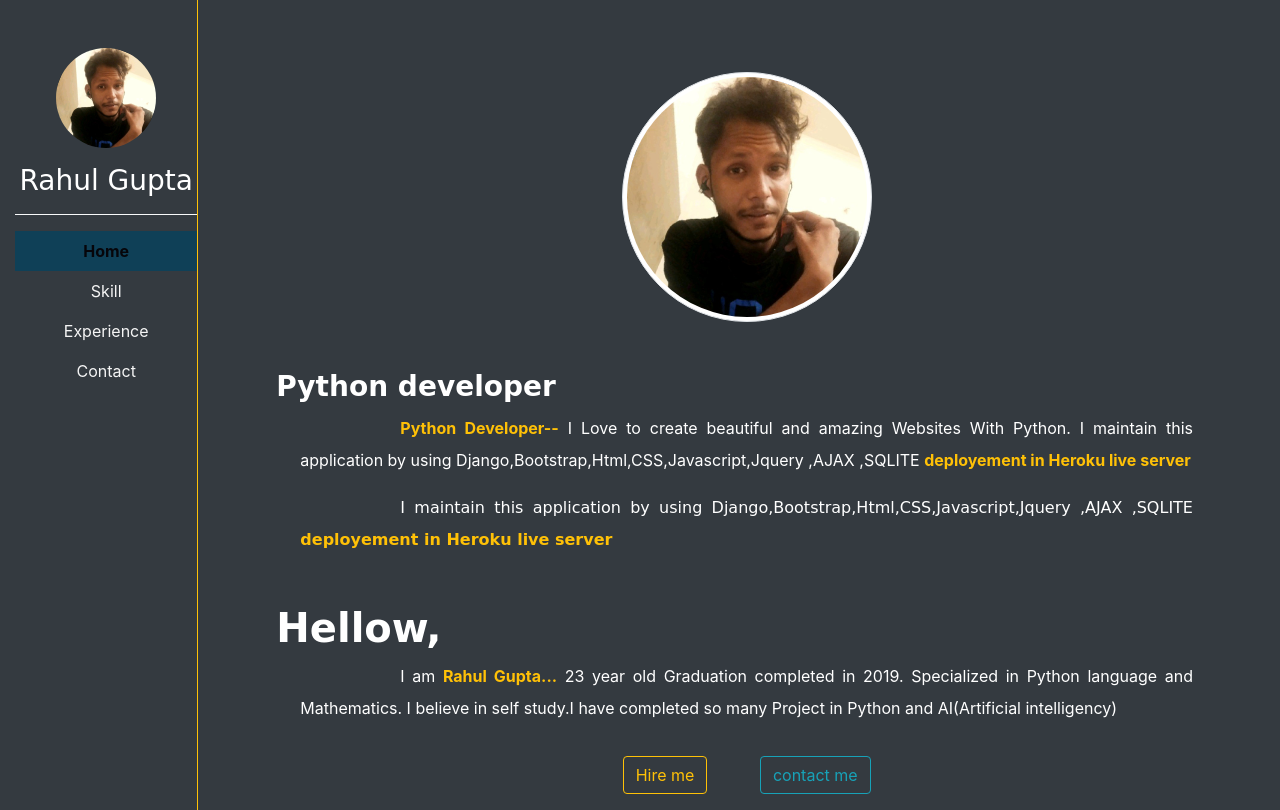
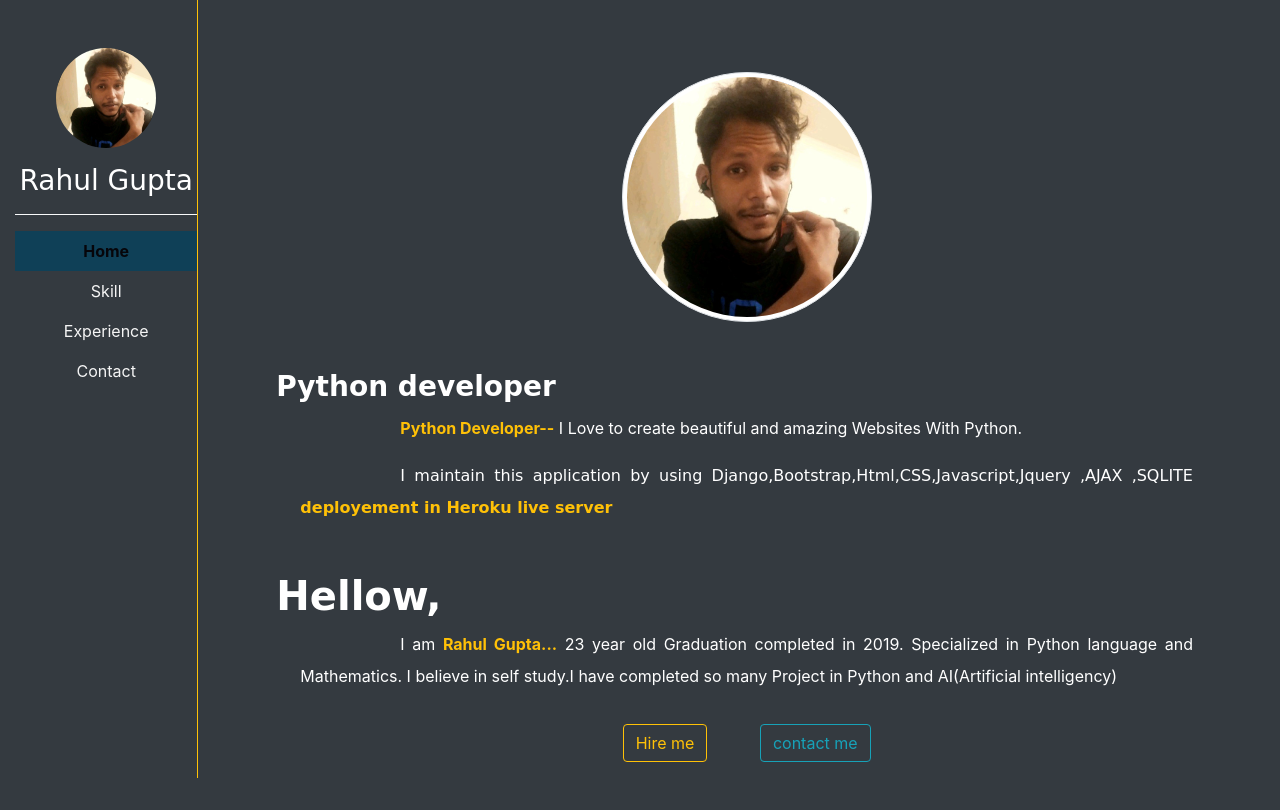
Before and after one commit to RahulGupta237/PortFolioResume, a Django app: page / in a window 1280 px wide. After the commit the page ends 778 px from the top, so only its background shows below. Run offline with Django 4.2, Linux system fonts and the light colour scheme; some libraries are stand-ins or nearby versions; some web fonts are replaced.

Commit message:
6th commit

```diff
--- a/portfolio/templates/portfolio/Home.html
+++ b/portfolio/templates/portfolio/Home.html
@@ -10,7 +10,7 @@
         <h3 class="font-weight-bold" style="font-family: 'Edu VIC WA NT Beginner', cursive;">Python developer</h3>
     <div class="px-4" style="line-height: 2rem;">
     <p style="text-indent: 100px;">
-    <b class="text-warning">Python Developer--</b> I Love to create beautiful and amazing Websites With Python. I maintain this application by using Django,Bootstrap,Html,CSS,Javascript,Jquery ,AJAX ,SQLITE  <b class="text-warning">deployement in Heroku live server</b></p>
+    <b class="text-warning">Python Developer--</b> I Love to create beautiful and amazing Websites With Python.</p>
     <p style="font-family: 'Edu VIC WA NT Beginner', cursive; text-indent: 100px;">I maintain this application by using Django,Bootstrap,Html,CSS,Javascript,Jquery ,AJAX ,SQLITE  <b class="text-warning">deployement in Heroku live server</b></p>
 </div>
     </div>
```
